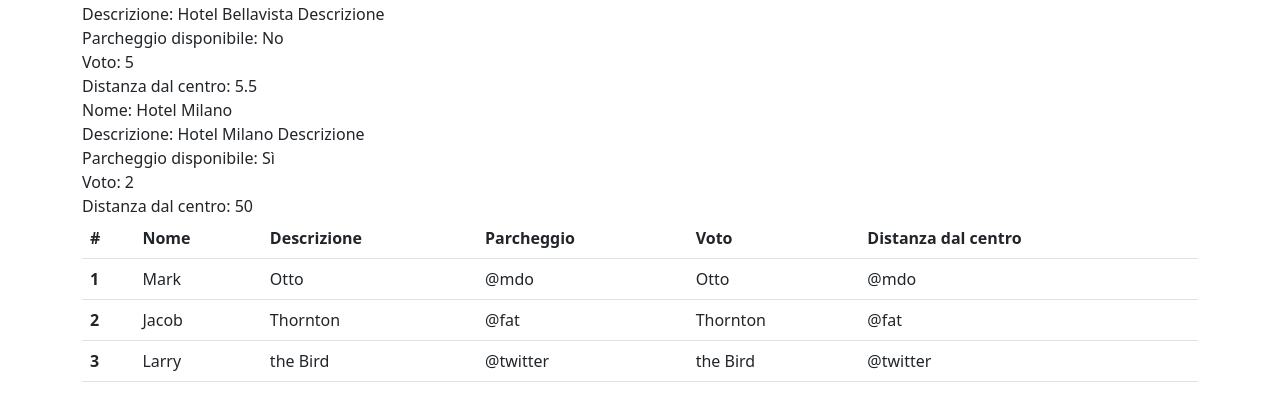
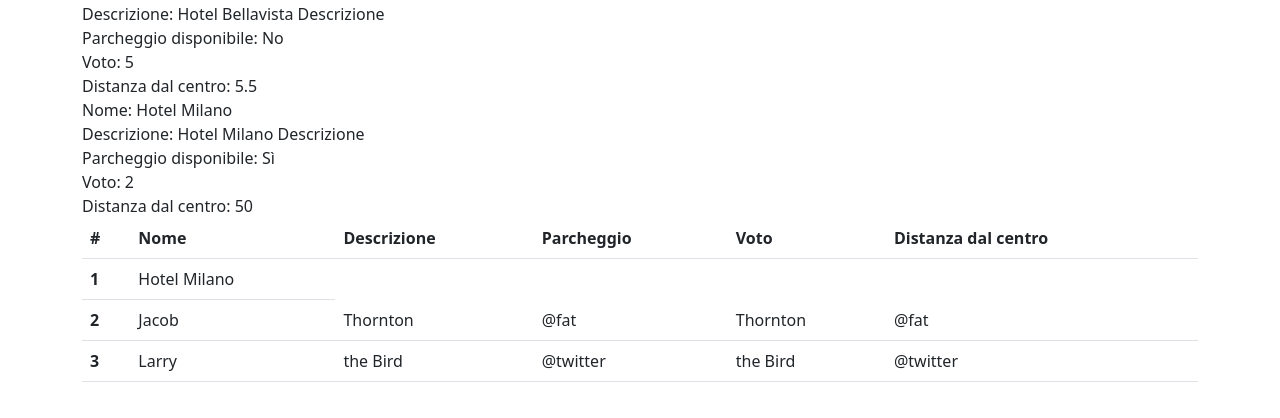
Before and after one commit to giovannilampis/php-hotel, a PHP site: page / in a window 1280 px wide. Shown: the part 382-800 px from the top of the page. Run offline with PHP 8.4, Linux system fonts and the light colour scheme.

Commit message:
trying to print hotel name into my bootstrap table

```diff
--- a/index.php
+++ b/index.php
@@ -85,13 +85,12 @@ $hotels = [
                 </tr>
             </thead>
             <tbody>
+                <?php foreach ($hotels as $hotel) ?>
                 <tr>
                     <th scope="row">1</th>
-                    <td>Mark</td>
-                    <td>Otto</td>
-                    <td>@mdo</td>
-                    <td>Otto</td>
-                    <td>@mdo</td>
+                    <td>
+                        <?php echo $hotel['name']; ?>
+                    </td>
                 </tr>
                 <tr>
                     <th scope="row">2</th>
```
